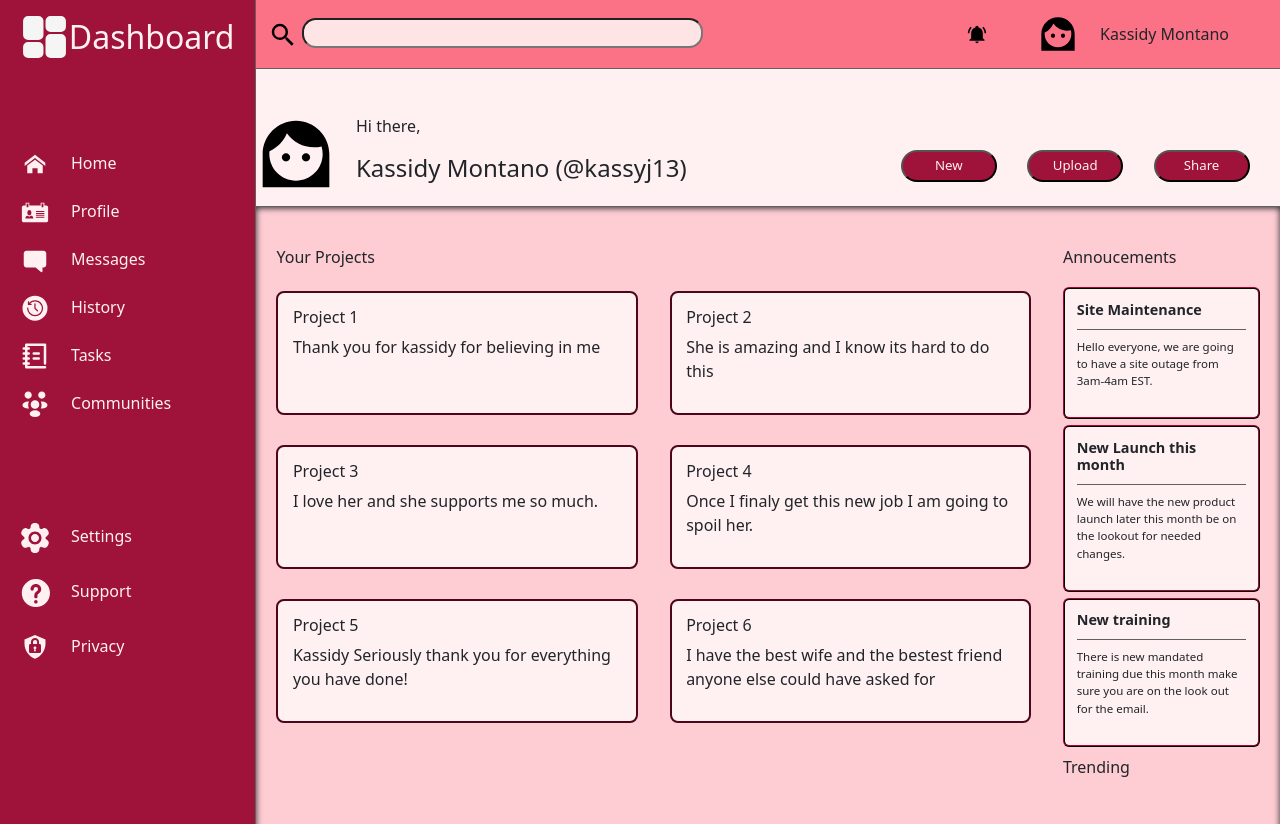
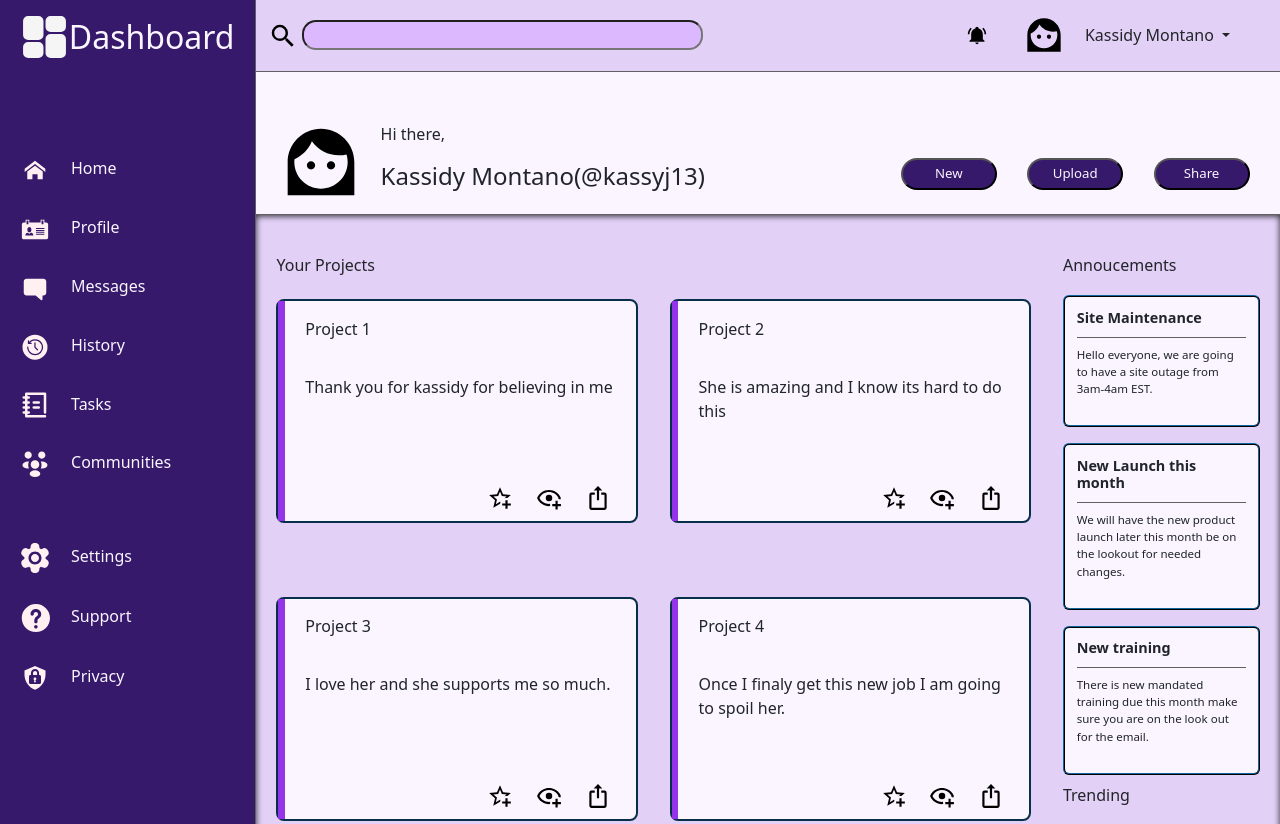
Before and after one commit to AlexJoelMontano/dashboard, a plain HTML site: page index.html in a window 1280 px wide. Shown: the top 824 px of the page. Drawn offline with nearby package versions, Linux system fonts and the light colour scheme.

Commit message:
dashboard UI update new color palatte used for the dashboard created border for the edge of cards and a contrasting color added js to change username depnding on username created the dropdown button for the profile fixed layout design of main container.

```diff
--- a/index.html
+++ b/index.html
@@ -8,6 +8,7 @@
     <meta name="viewport" content="width=device-width, initial-scale=1.0">
     <meta http-equiv="X-UA-Compatible" content="IE=edge">
     <link href="https://cdn.jsdelivr.net/npm/bootstrap@5.3.3/dist/css/bootstrap.min.css" rel="stylesheet" integrity="sha384-QWTKZyjpPEjISv5WaRU9OFeRpok6YctnYmDr5pNlyT2bRjXh0JMhjY6hW+ALEwIH" crossorigin="anonymous">
+    <script src="https://cdn.jsdelivr.net/npm/bootstrap@5.3.3/dist/js/bootstrap.bundle.min.js" integrity="sha384-YvpcrYf0tY3lHB60NNkmXc5s9fDVZLESaAA55NDzOxhy9GkcIdslK1eN7N6jIeHz" crossorigin="anonymous"></script>
     <script src="./script.js" defer></script>
     <title>Dashboard</title>
 </head>
@@ -45,7 +46,20 @@
                 <a href="#" id="notifications"><img class="img-fluid" src="./img/bell-ring.svg" height="20px" width="20px"></a>
                 <div class="profile">
                     <img class="img-fluid icon" src="./img/face-woman.svg" height="40px" width="40px">
-                    <span>Kassidy Montano</span>
+                    <span>
+                        <div class="dropdown">
+                            <button class="btn dropdown-toggle" type="button" data-bs-toggle="dropdown" aria-expanded="false" data-bs-auto-close="inside">
+                              <span class="profileName"></span>
+                            </button>
+                            <ul class="dropdown-menu">
+                              <li><span class="dropdown-item-text username" >@kassyj13</span></li>
+                              <li><hr class="dropdown-divider"></li>
+                              <li><a class="dropdown-item" href="#">Edit profile</a></li>
+                              <li><a class="dropdown-item" href="#">Account settings</a></li>
+                              <li><a class="dropdown-item" href="#">Log out</a></li>
+                            </ul>
+                          </div>
+                    </span>
                 </div>
             </div>
             <div class="mid-head">
@@ -53,7 +67,7 @@
                     <img class="img-fluid icon" src="./img/face-woman.svg" height="80px" width="80px">
                     <div>
                         <p class="small-intro-words">Hi there,</p>
-                        <h4 id="profileName">Kassidy Montano (<span id="username">@kassyj13</span>)</h4>
+                        <h4><span class="profileName"></span>(<span class="username"></span>)</h4>
                     </div>
                 </div>
                 <div class="head-button-container">
@@ -79,9 +93,8 @@
         </div>
     </div>
 
-
+    <script src="https://cdn.jsdelivr.net/npm/@popperjs/core@2.11.8/dist/umd/popper.min.js" integrity="sha384-I7E8VVD/ismYTF4hNIPjVp/Zjvgyol6VFvRkX/vR+Vc4jQkC+hVqc2pM8ODewa9r" crossorigin="anonymous"></script>
     <script src="https://cdn.jsdelivr.net/npm/bootstrap@5.3.3/dist/js/bootstrap.bundle.min.js" integrity="sha384-YvpcrYf0tY3lHB60NNkmXc5s9fDVZLESaAA55NDzOxhy9GkcIdslK1eN7N6jIeHz" crossorigin="anonymous"></script>
-    <script src="https://cdn.jsdelivr.net/npm/@popperjs/core@2.11.8/dist/umd/popper.min.js" integrity="sha384-I7E8VVD/ismYTF4hNIPjVp/Zjvgyol6VFvRkX/vR+Vc4jQkC+hVqc2pM8ODewa9r" crossorigin="anonymous"></script>
     <script src="https://cdn.jsdelivr.net/npm/bootstrap@5.3.3/dist/js/bootstrap.min.js" integrity="sha384-0pUGZvbkm6XF6gxjEnlmuGrJXVbNuzT9qBBavbLwCsOGabYfZo0T0to5eqruptLy" crossorigin="anonymous"></script>
 </body>
 </html>
--- a/script.js
+++ b/script.js
@@ -1,20 +1,54 @@
 let projContainer = document.querySelector("#projects");
 
-projects = [["Project 1","Thank you for kassidy for believing in me"],["Project 2","She is amazing and I know its hard to do this"],["Project 3","I love her and she supports me so much."],["Project 4","Once I finaly get this new job I am going to spoil her."],["Project 5","Kassidy Seriously thank you for everything you have done!"],["Project 6","I have the best wife and the bestest friend anyone else could have asked for"]];
+projects = [["Project 1","Thank you for kassidy for believing in me"],["Project 2","She is amazing and I know its hard to do this"],["Project 3","I love her and she supports me so much."],["Project 4","Once I finaly get this new job I am going to spoil her."],["Project 5","Kassidy Seriously thank you for everything you have done!"],["Project 6","I have the best wife and the bestest friend anyone else could have asked for"],["Project 7","I will be a web developer for my family and for my future"]];
+buttonLogos = ["./img/star-plus-outline.svg","./img/eye-plus-outline.svg","./img/export-variant.svg"]
 let x = 0
 let y = 1
+
+let profileNames = document.querySelectorAll(".profileName");
+let usernames = document.querySelectorAll(".username");
+
+for (let name of profileNames){
+    name.textContent = "Kassidy Montano";
+}
+
+for (let user of usernames){
+    user.textContent = "@kassyj13";
+}
+
 for (let i = 0; i < projects.length; i++){
     let projTitle = document.createElement("h6");
     projTitle.textContent= projects[i][x];
+    projTitle.style.marginTop = "6%"
+
     let projContent = document.createElement("p");
     projContent.textContent = projects[i][y];
+
+    let btnContainer = document.createElement("div");
+    btnContainer.className = "proj-buttons";
+
+    let bar = document.createElement("div");
+    bar.className = "bar";
+    for(let logo of buttonLogos){
+        let button = document.createElement("div");
+        button.className = "cardButton"
+        let btnLogo = document.createElement("img");
+        btnLogo.src = logo;
+        btnLogo.style.height = "26px";
+        btnLogo.style.width = "26px";
+        btnLogo.className = "btn-logo img-fluid";
+        button.appendChild(btnLogo);
+        btnContainer.appendChild(button);
+    }
+
     let projectCard =document.createElement("div");
     projectCard.className = "cardStyle";
+    projectCard.appendChild(bar);
     projectCard.appendChild(projTitle);
     projectCard.appendChild(projContent);
+    projectCard.appendChild(btnContainer);
     projContainer.appendChild(projectCard);
 }
-
 let annouceContainer = document.querySelector("#annoucements");
 
 annoucements = [["Site Maintenance","Hello everyone, we are going to have a site outage from 3am-4am EST."],["New Launch this month","We will have the new product launch later this month be on the lookout for needed changes."],["New training ","There is new mandated training due this month make sure you are on the look out for the email."]];
@@ -31,3 +65,5 @@ for (let i = 0; i < annoucements.length; i++){
     annoucement.appendChild(annouceContent);
     annouceContainer.appendChild(annoucement);
 }
+
+trending = [""]
--- a/styles.scss
+++ b/styles.scss
@@ -18,13 +18,15 @@ time, mark, audio, video{
 	font: inherit;
 	vertical-align: baseline;
 }
-$white-rose:#fff1f2;
-$very-light-rose:#fecdd3;
-$light-rose:#fb7185;
-$rose:#e11d48;
-$deep-rose:#9f1239;
-$dark-rose:#4c0519;
-$dark-rose-shaded:#881337;
+$white-rose:#faf5ff;
+$very-light-shade:#e3d0f7;
+$very-light-rose:#e3d0f7;
+$light-rose:#c084fc;
+$rose:#5b21b6;
+$deep-rose:#36196b;
+$dark-rose:#082f49;
+$dark-rose-shaded:#4c1d95;
+$bar-color:#9333ea;
 $rose-bg-img:url("./img/lilac.avif");
 $button-font-size: calc(0.46rem + 0.46vw);
 $small-font-size: calc(0.4rem + 0.4vw);
@@ -49,7 +51,7 @@ body{
 .nav-buttons{
     display: grid;
     grid-template-rows: repeat(auto-fill);
-    row-gap: 10%;
+    row-gap: 16%;
 }
 .nav-btn{
     width: 80%;
@@ -57,8 +59,8 @@ body{
     text-decoration: none;
 }
 .nav-btn:hover{
-    color: $very-light-rose;
-    transform: scale(102%);
+    color: $light-rose;
+    transform: scale(106%);
 }
 .nav-btn>span{
     margin-left: 12%;
@@ -98,7 +100,7 @@ body{
     display: grid;
     grid-template-columns: 4fr 1fr 2fr;
     align-items: center;
-    background-color: $light-rose;
+    background-color: $very-light-shade;
     border-bottom: solid 1px rgb(96,96,96);
 }
 .search-container{
@@ -114,10 +116,10 @@ body{
 #search{
     min-width: 70%;
     border-radius: 14px;
-    background-color:#ffe4e6;
+    background-color:#dcb9ff;
 }
 #search:focus{
-    background-color: $white-rose;
+    background-color:#dcb9ffb5;
 }
 .profile{
     display: flex;
@@ -136,12 +138,15 @@ body{
     width: max-content;
     display:grid;
     grid-template-columns: 100px 2fr;
+    margin-left: 4%;
     margin-bottom: 2%;
 }
 .content{
     display: grid;
     grid-template-columns: 4fr 1fr;
     grid-template-rows: 1fr 1fr;
+    grid-template-areas: "project annoucements"
+    "project trending";
     background-color: $very-light-rose;
     padding-top: 4%;
     padding-inline: 2%;
@@ -149,23 +154,63 @@ body{
 }
 .trending-container{
     margin-top: 6%;
-    grid-row-start: 2;
-    grid-column-start: 2;
+    grid-area: trending;
+}
+.projects-container{
+    grid-area: project;
+    overflow-y: scroll;
+    height: 100%;
 }
 #projects{
     display: grid;
     grid-template-columns: repeat(auto-fill,46%);
     gap: 8% 4%;
+    height: 90%;
     justify-content: left;
     padding-top: 2%;
+    overflow-y: scroll;
 }
 .cardStyle{
+    display: grid;
+    grid-template-columns: 2% 1fr;
+    grid-template-rows: 2fr 3fr 1fr;
+    grid-template-areas: "bar title"
+    "bar wording"
+    "bar buttons";
     background-color: $white-rose;
     border-radius: 8px;
     border: 2px solid $dark-rose;
-    padding-inline: 4%;
-    padding-block: 4%;
+    padding-right: 6%;
+    height: 14rem;
+    column-gap: 6%;
+}
+.proj>h6{
+    grid-area: title;
+}
+.bar{
+    grid-area:bar;
+    background-color: $bar-color;
+}
+.proj-buttons{
+    width: 100%;
+    justify-content: end;
+    display: grid;
+    grid-template-columns: 30px 30px 30px;
+    column-gap: 6%;
+    grid-area: buttons;
+}
+.proj>p{
+    grid-area: wording;
+}
+.cardButton{
     cursor: pointer;
+    background-color: none;
+}
+.btn-logo:hover{
+    transform: scale(116%);
+}
+.btn-logo:active{
+    transform: translateY(2px);
 }
 .head-button-container{
     display: flex;
@@ -187,6 +232,9 @@ button.head-button:hover{
 button.head-button:active{
     transform: translateY(2px);
 }
+.annoucement-container{
+    grid-area: annoucements;
+}
 #annoucements{
     display: flex;
     flex-direction: column;
@@ -194,7 +242,8 @@ button.head-button:active{
     font-size: $small-font-size;
     border-radius: 8px;
     padding-top: 6%;
-    row-gap: 6px;
+    row-gap: 16px;
+
 }
 .annoucement{
     border: ridge 2px $dark-rose;
```
Also changed, not shown: img/export-variant.svg (added), img/eye-plus-outline.svg (added), img/star-plus-outline.svg (added), styles.css, 1 other file.
